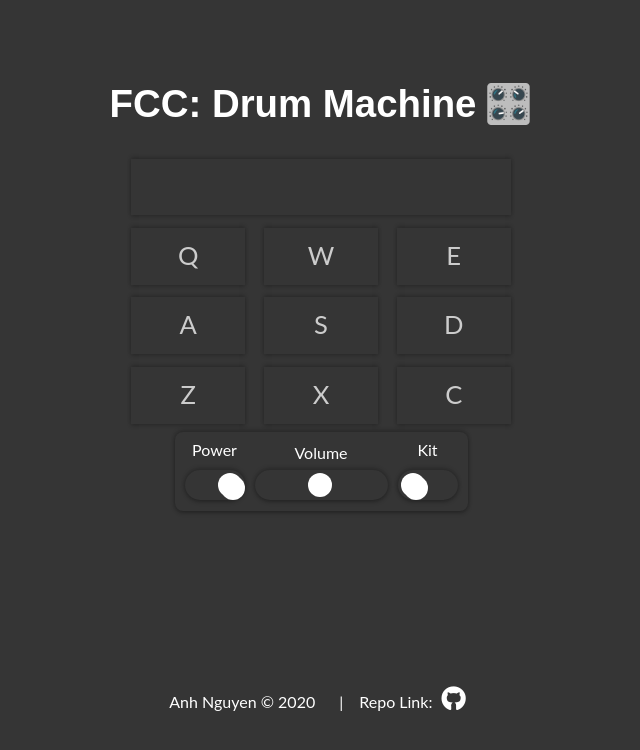
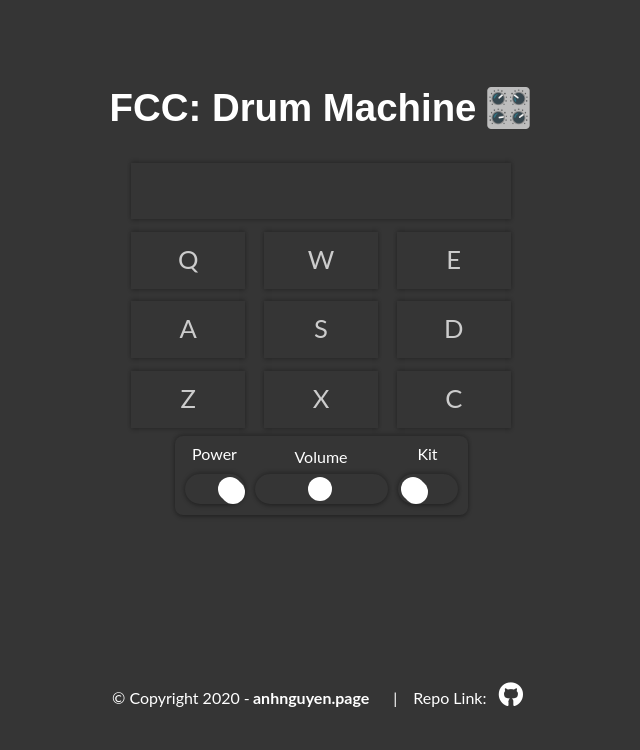
Before and after one commit to ahbernhardt/drum-machine, a React (Create React App) app: page / in a window 1280 px wide. Shown: the top 750 px of the page, without its empty margins (319-959 px from the left). Built offline with nearby package versions, Linux system fonts and the light colour scheme.

Commit message:
update footer

```diff
--- a/src/components/Footer/Footer.css
+++ b/src/components/Footer/Footer.css
@@ -2,7 +2,7 @@
     color: #fff;
     font-size: 1rem;
     text-align: center;
-    margin-top: 1rem;
+    margin-top: .5rem;
     padding-bottom: 1em;
 }
 
@@ -13,6 +13,10 @@
 
 .footer p {
     margin-top: 0.5rem;
+}
+
+.footer a {
+    margin-left: 0.2rem;
 }
 
 .footer-link {
--- a/src/components/Footer/Footer.js
+++ b/src/components/Footer/Footer.js
@@ -4,7 +4,10 @@ import "./Footer.css";
 const Footer = () => (
     <footer className="footer">
         <p>
-            Anh Nguyen © 2020
+            © Copyright 2020 -
+            <a className="footer-link" href="https://github.com/anguyen0208" target="_blank" rel="noopener noreferrer">
+                anhnguyen.page
+            </a>
             <span> <span> </span>| </span>
             <span>
                 Repo Link: {'  '}
```
